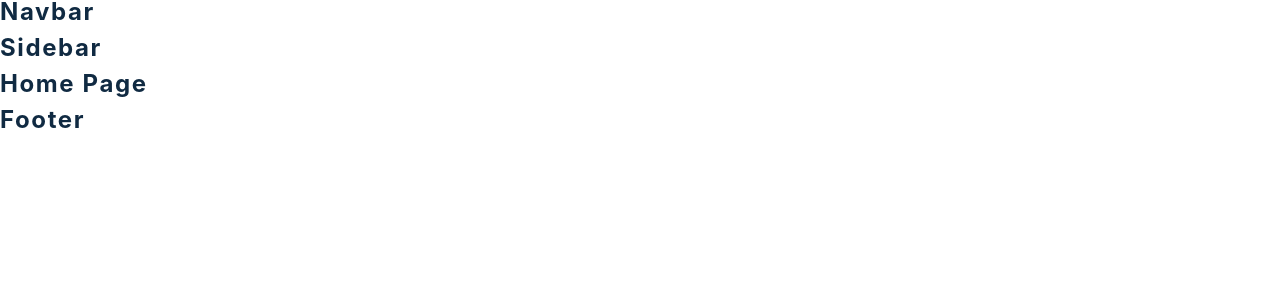
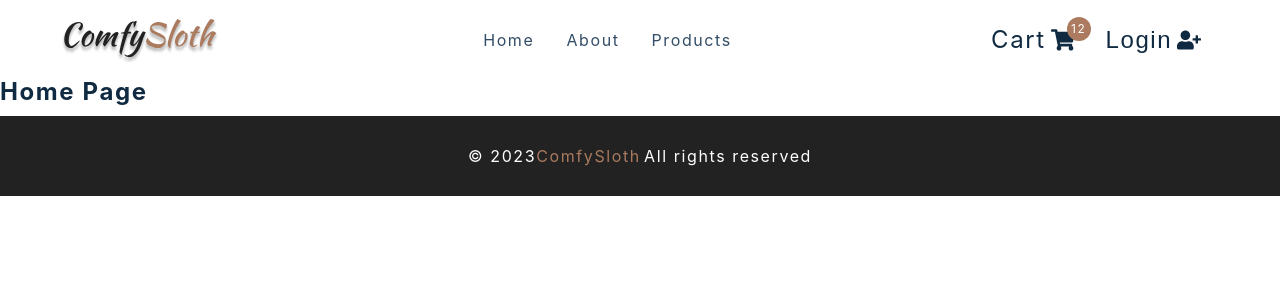
Before and after one commit to HerbertCJ/ecomerce, a React (Create React App) app: page / in a window 1280 px wide. Shown: the top 300 px of the page. Built offline with nearby package versions, Linux system fonts and the light colour scheme.

Commit message:
Added NavBar, Footer, SideBar

```diff
--- a/src/components/CartButtons.js
+++ b/src/components/CartButtons.js
@@ -7,7 +7,20 @@ import { useCartContext } from '../context/cart_context'
 import { useUserContext } from '../context/user_context'
 
 const CartButtons = () => {
-  return <h4>cart buttons </h4>
+  return <Wrapper className='cart-btn-wrapper'>
+    <Link to='/cart' className='cart-btn'>
+      Cart
+      <span className="cart-container">
+        <FaShoppingCart />
+        <span className="cart-value">
+          12
+        </span>
+      </span>
+    </Link>
+    <button type='button' className='auth-btn'>
+      Login <FaUserPlus />
+    </button>
+  </Wrapper>
 }
 
 const Wrapper = styled.div`
--- a/src/components/Footer.js
+++ b/src/components/Footer.js
@@ -1,7 +1,13 @@
 import React from 'react'
 import styled from 'styled-components'
 const Footer = () => {
-  return <h4>footer</h4>
+  return <Wrapper>
+    <h5>
+      &copy; {new Date().getFullYear()}
+      <span>ComfySloth</span>
+    </h5>
+    <h5>All rights reserved</h5>
+    </Wrapper>
 }
 
 const Wrapper = styled.footer`
--- a/src/components/Navbar.js
+++ b/src/components/Navbar.js
@@ -9,7 +9,28 @@ import { useProductsContext } from '../context/products_context'
 import { useUserContext } from '../context/user_context'
 
 const Nav = () => {
-  return <h4>navbar</h4>
+  return <NavContainer>
+    <div className="nav-center">
+      <div className="nav-header">
+        <Link to='/'>
+          <img src={logo} alt="comfy sloth" />
+        </Link>
+        <button className='nav-toggle' type='button'>
+          <FaBars />
+        </button>
+      </div>
+      <ul className="nav-links">
+        {links.map((link) => {
+          return (
+            <li key={link.id}>
+              <Link to={link.url}>{link.text}</Link>
+            </li>
+          )
+        })}
+      </ul>
+      <CartButtons />
+    </div>
+  </NavContainer>
 }
 
 const NavContainer = styled.nav`
--- a/src/components/Sidebar.js
+++ b/src/components/Sidebar.js
@@ -9,7 +9,34 @@ import CartButtons from './CartButtons'
 import { useUserContext } from '../context/user_context'
 
 const Sidebar = () => {
-  return <h4>sidebar</h4>
+  const isOpen = false
+  return <SidebarContainer>
+    <aside className={`${isOpen ? 'sidebar show-sidebar' : 'sidebar'}`}>
+      <div className="sidebar-header">
+        <img src={logo} className='logo' alt="comfy sloth" />
+        <button className='close-btn' type='button'>
+          <FaTimes />
+        </button>
+      </div>
+      <ul className="links">
+        {links.map(({ id, text, url }) => {
+          return (
+            <li key={id}>
+              <Link to={url}>
+                {text}
+              </Link>
+            </li>
+          )
+        })}
+        <li>
+          <Link to='/checkout'>
+            checkout
+          </Link>
+        </li>
+      </ul>
+      <CartButtons />
+    </aside>
+  </SidebarContainer>
 }
 
 const SidebarContainer = styled.div`
```
